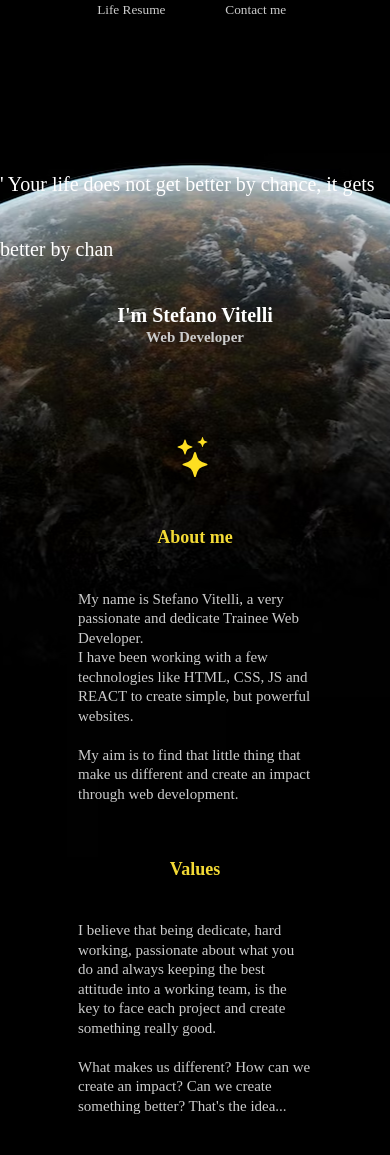
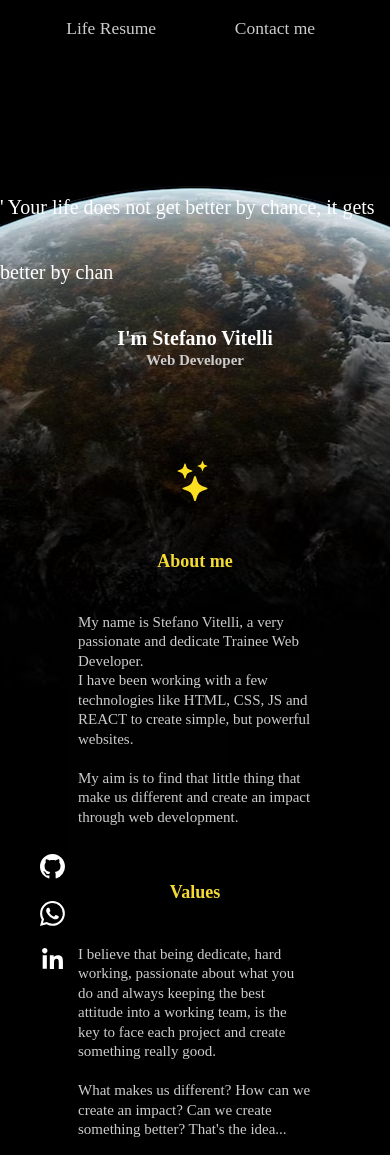
Before and after one commit to Stefano-Vitelli/budapest-project, a React (Create React App) app: page / in a window 390 px wide. Before the commit the page ends 1131 px from the top, so only its background shows below. Built offline with nearby package versions, Linux system fonts and the light colour scheme.

Commit message:
agrega mas media querys y corrige final

```diff
--- a/src/index.css
+++ b/src/index.css
@@ -1,7 +1,8 @@
 /* Extra small devices (phones, 600px and down) */
 @media only screen and (max-width: 600px) {
   .nav-style {
-    font-size: 19px;
+    font-size: 25px;
+    padding-top: 4%;
     width: 80%;
     display: flex;
     justify-content: space-between;
@@ -13,8 +14,9 @@
     font-size: 20px;
     padding-top: 30px;
   }
-  .side-container{
-    display:none;
+
+  .stars-end {
+    padding-left: 45%;
   }
   .message-life {
     font-size: 20px;
@@ -38,7 +40,16 @@ span, .interactive, .begining {
 .interactive span{
   font-size: 20px;
 }
+.side-container ul.social-media::after {
+  background-color: black;
+}
+.social-media {
+  position:inherit;
+}
 
+.side-container{
+  flex-direction: column;
+}
 }
 
 /* Small devices (portrait tablets and large phones, 600px and up) */
@@ -49,6 +60,21 @@ span, .interactive, .begining {
   }
 }
 
+@media only screen and (min-width: 933px) {
+
+  .social-media::after {
+    content: "";
+    display: block;
+    width: 1px;
+    height: 90px;
+    margin: 0px auto;
+    background-color: rgb(168, 178, 209);
+  }
+
+  .stars-end {
+    padding-left: 45%;
+  }
+}
 /* Medium devices (landscape tablets, 768px and up) */
 @media only screen and (min-width: 601px) and (max-width: 932px) {
 
@@ -64,6 +90,8 @@ span, .interactive, .begining {
   font-size: 19px;
 }
 }
+
+
 
 * {
   margin: 0;
@@ -176,14 +204,6 @@ h2, h3, h4, h5{
     font-size: 1.2em;
 }
 
-.social-media::after {
-  content: "";
-  display: block;
-  width: 1px;
-  height: 90px;
-  margin: 0px auto;
-  background-color: rgb(168, 178, 209);
-}
 
 .linkedin{
   padding-top: 8px;
```
